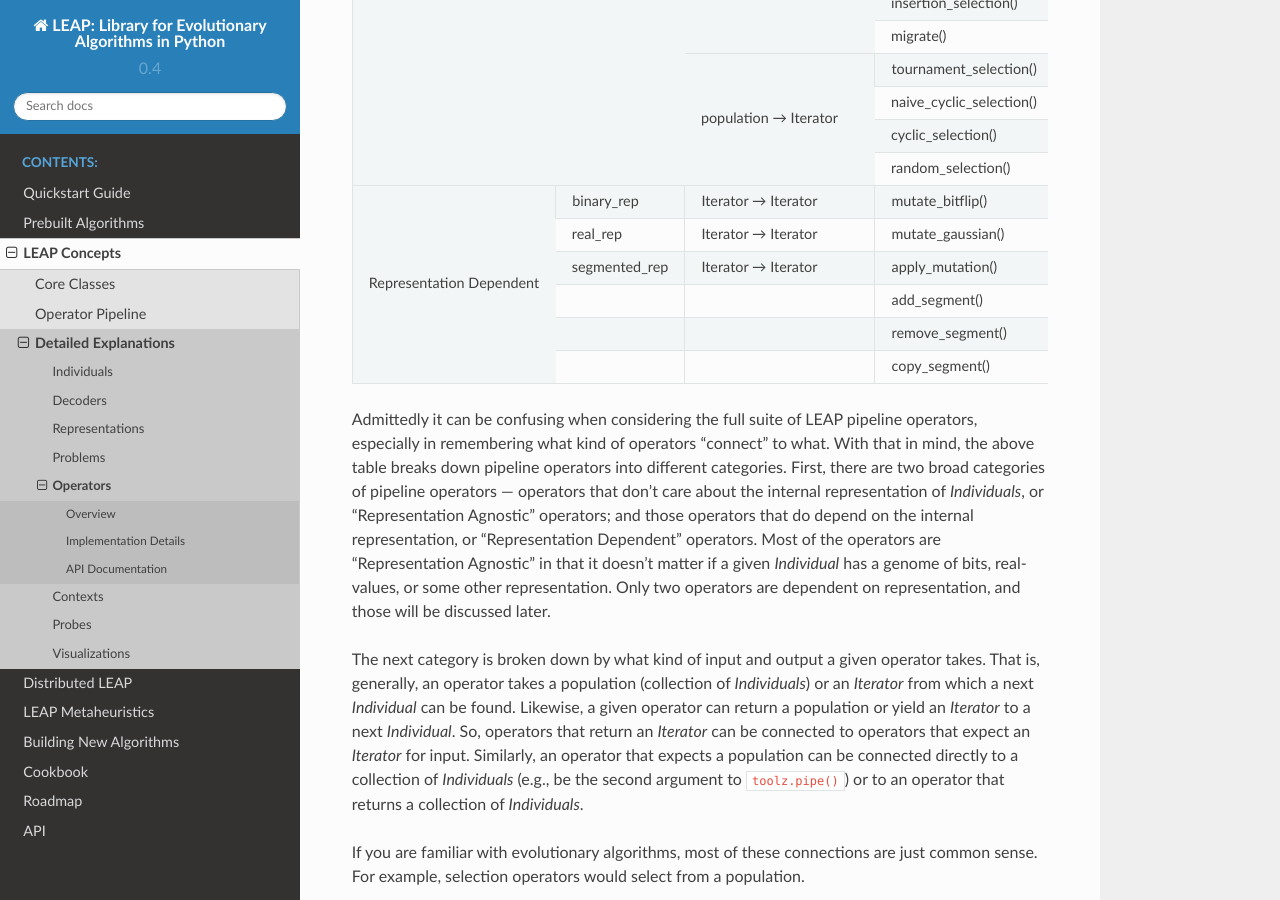
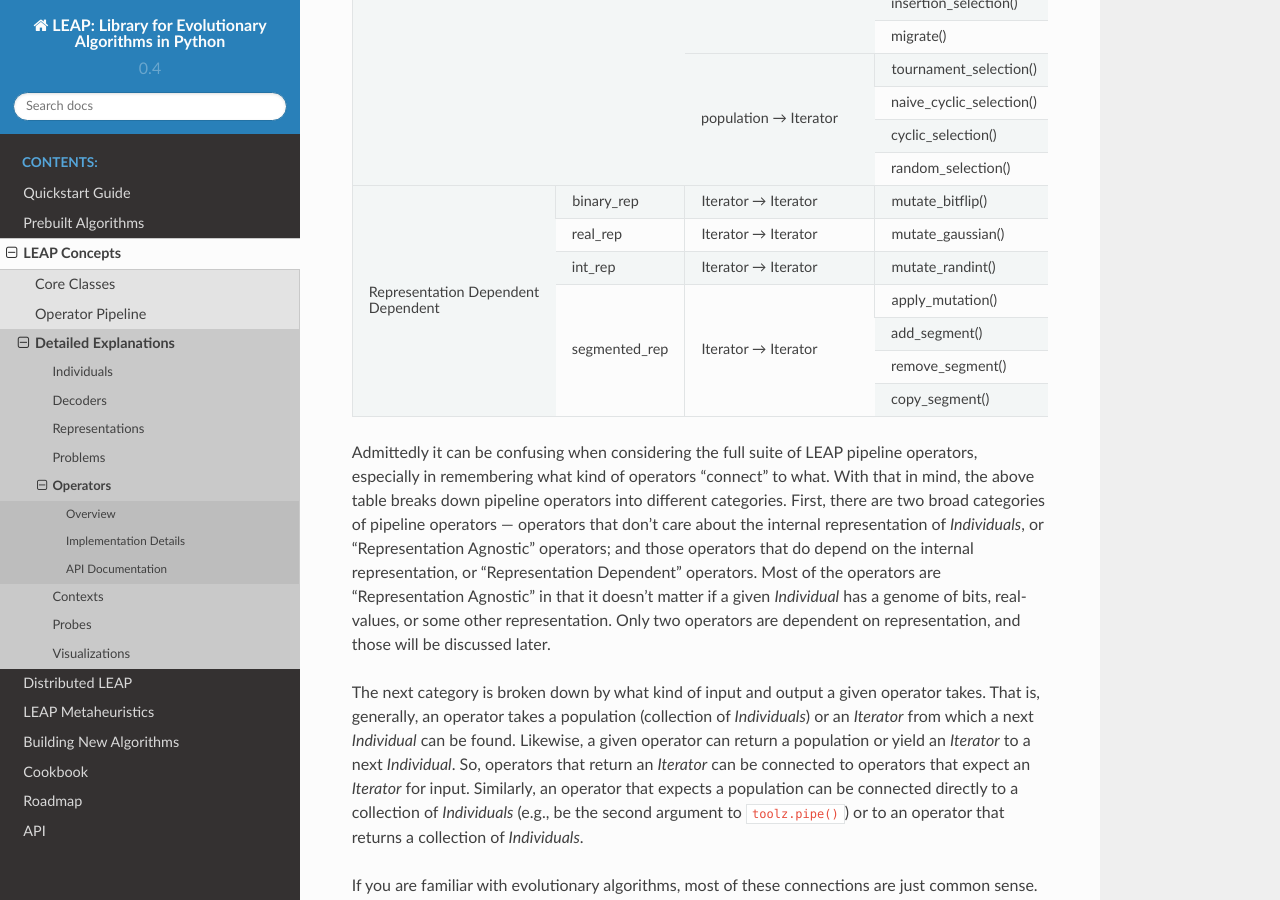
Before and after one commit to AureumChaos/LEAP, a Sphinx documentation site: the page built from docs/source/ops.rst, in a window 1280 px wide and 900 px high, scrolled down 5542 px. Built offline with Sphinx 7.4.7 and the Read the Docs theme 2.0.0, drawn with Linux system fonts in a browser that asks for light colours.

Commit message:
Fixed segmented rep table formatting and typo in representation.rst

```diff
--- a/docs/source/ops.rst
+++ b/docs/source/ops.rst
@@ -293,13 +293,15 @@
 | Representation    | binary_rep     |  Iterator → Iterator     | mutate_bitflip()          |
 | Dependent         +----------------+--------------------------+---------------------------+
 |                   | real_rep       |  Iterator → Iterator     | mutate_gaussian()         |
+| Dependent         +----------------+--------------------------+---------------------------+
+|                   | int_rep        |  Iterator → Iterator     | mutate_randint()          |
 |                   +----------------+--------------------------+---------------------------+
 |                   | segmented_rep  |  Iterator → Iterator     | apply_mutation()          |
-|                   +----------------+--------------------------+---------------------------+
+|                   +                +                          +---------------------------+
 |                   |                |                          | add_segment()             |
-|                   +----------------+--------------------------+---------------------------+
+|                   +                +                          +---------------------------+
 |                   |                |                          | remove_segment()          |
-|                   +----------------+--------------------------+---------------------------+
+|                   +                +                          +---------------------------+
 |                   |                |                          | copy_segment()            |
 +-------------------+----------------+--------------------------+---------------------------+
 
--- a/docs/source/representation.rst
+++ b/docs/source/representation.rst
@@ -49,7 +49,7 @@
 ---------------------------
 Another common representation is a vector of real-values.
 
-.. automodule:: leap_ec.eral_rep.initializers
+.. automodule:: leap_ec.real_rep.initializers
     :members:
     :undoc-members:
     :show-inheritance:
```
